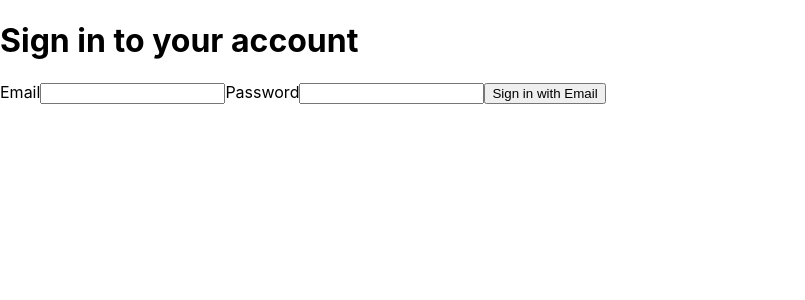
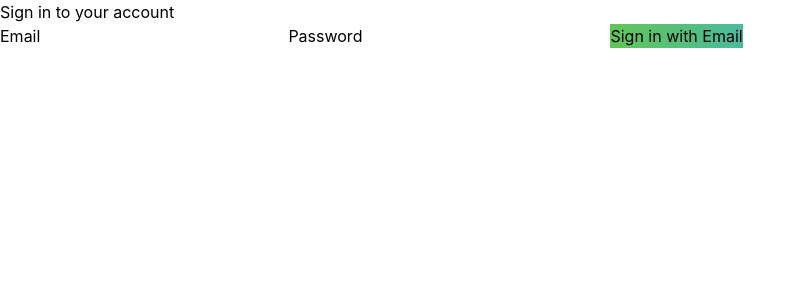
Before and after one commit to diasjuniorr/tip-tweet, a Next.js app in the folder front-end/: page /signin in a window 1280 px wide. Shown: the top 300 px of the page, without its empty margins (0-805 px from the left). Built offline with nearby package versions, Linux system fonts and the light colour scheme.

Commit message:
add tailwind

```diff
--- a/front-end/package.json
+++ b/front-end/package.json
@@ -9,9 +9,13 @@
   },
   "dependencies": {
     "@supabase/supabase-js": "^1.29.2",
+    "@tailwindcss/typography": "^0.5.0",
+    "autoprefixer": "^10.4.2",
     "next": "12.0.8",
+    "postcss": "^8.4.5",
     "react": "17.0.2",
-    "react-dom": "17.0.2"
+    "react-dom": "17.0.2",
+    "tailwindcss": "^3.0.15"
   },
   "devDependencies": {
     "@types/node": "17.0.8",
--- /dev/null
+++ b/front-end/postcss.config.js
@@ -0,0 +1,6 @@
+module.exports = {
+  plugins: {
+    tailwindcss: {},
+    autoprefixer: {},
+  },
+}
--- a/front-end/styles/globals.css
+++ b/front-end/styles/globals.css
@@ -1,3 +1,7 @@
+@tailwind base;
+@tailwind components;
+@tailwind utilities;
+
 html,
 body {
   padding: 0;
@@ -14,3 +18,15 @@ a {
 * {
   box-sizing: border-box;
 }
+
+.btn-bg {
+  background: -webkit-linear-gradient(left, #60c657, #35aee2);
+  background-size: 200% 200%;
+  animation: gradient-animation 4s ease infinite;
+}
+
+.btn-bg-2 {
+  background: -webkit-linear-gradient(left, #35aee2, #60c657);
+  background-size: 200% 200%;
+  animation: gradient-animation 4s ease infinite;
+}
--- /dev/null
+++ b/front-end/tailwind.config.js
@@ -0,0 +1,9 @@
+module.exports = {
+  content: [],
+  theme: {
+    extend: {},
+  },
+  plugins: [
+    require('@tailwindcss/typography')
+  ]
+}
```
Also changed, not shown: 1 other file (tests, documents, lock files or other folders).
